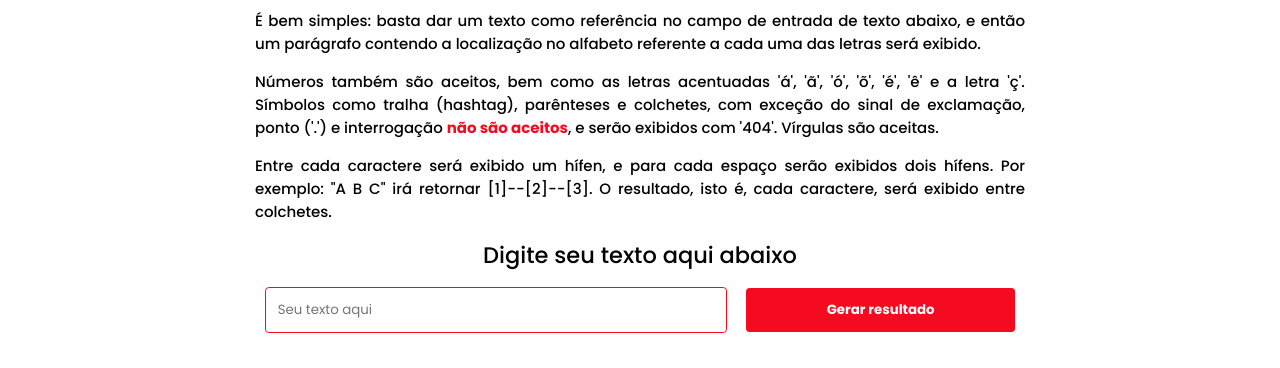
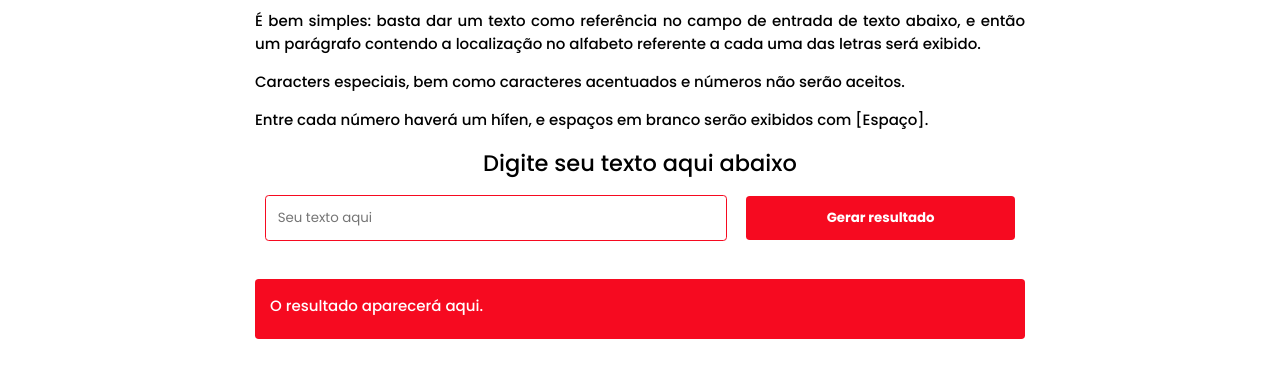
Before and after one commit to wendell-kenneddy/alphabet-io, a plain HTML site: page index.html in a window 1280 px wide. Shown: the part 261-629 px from the top of the page. Drawn offline with Linux system fonts and the light colour scheme.

Commit message:
:hammer: Change the usage explaining due to script changes

```diff
--- a/index.html
+++ b/index.html
@@ -45,16 +45,10 @@
       <p>É bem simples: basta dar um texto como referência no campo de entrada
         de texto abaixo, e então um parágrafo contendo a localização no alfabeto
         referente a cada uma das letras será exibido.</p>
-      <p>Números também são
-        aceitos, bem como as letras acentuadas 'á', 'ã', 'ó', 'õ', 'é', 'ê' e a
-        letra 'ç'.
-        Símbolos como tralha (hashtag), parênteses e colchetes, com exceção do
-        sinal de exclamação, ponto ('.') e interrogação <strong>não são
-        aceitos</strong>,
-        e serão exibidos com '404'. Vírgulas são aceitas.</p>
-      <p>Entre cada caractere será exibido um hífen, e para cada espaço serão
-        exibidos dois hífens. Por exemplo: "A B C" irá retornar [1]--[2]--[3]. O
-        resultado, isto é, cada caractere, será exibido entre colchetes.</p>
+      <p>Caracters especiais, bem como caracteres acentuados e números não serão
+        aceitos.</p>
+      <p>Entre cada número haverá um hífen, e espaços em branco serão exibidos
+        com [Espaço].</p>
     </section>
 
     <section id="input-and-result" name="seu-texto-e-resultado"
@@ -64,8 +58,8 @@
       <div id="input-and-button">
         <input type="text" id="inp" name="seu-texto"
           placeholder="Seu texto aqui">
-        <button onclick="manipulateArray.printArrayAndCleanP()"
-          id="generate-result" name="gerar-resultado">Gerar resultado</button>
+        <button onclick="printResult()" id="generate-result"
+          name="gerar-resultado">Gerar resultado</button>
       </div>
 
       <div id="result">
```
